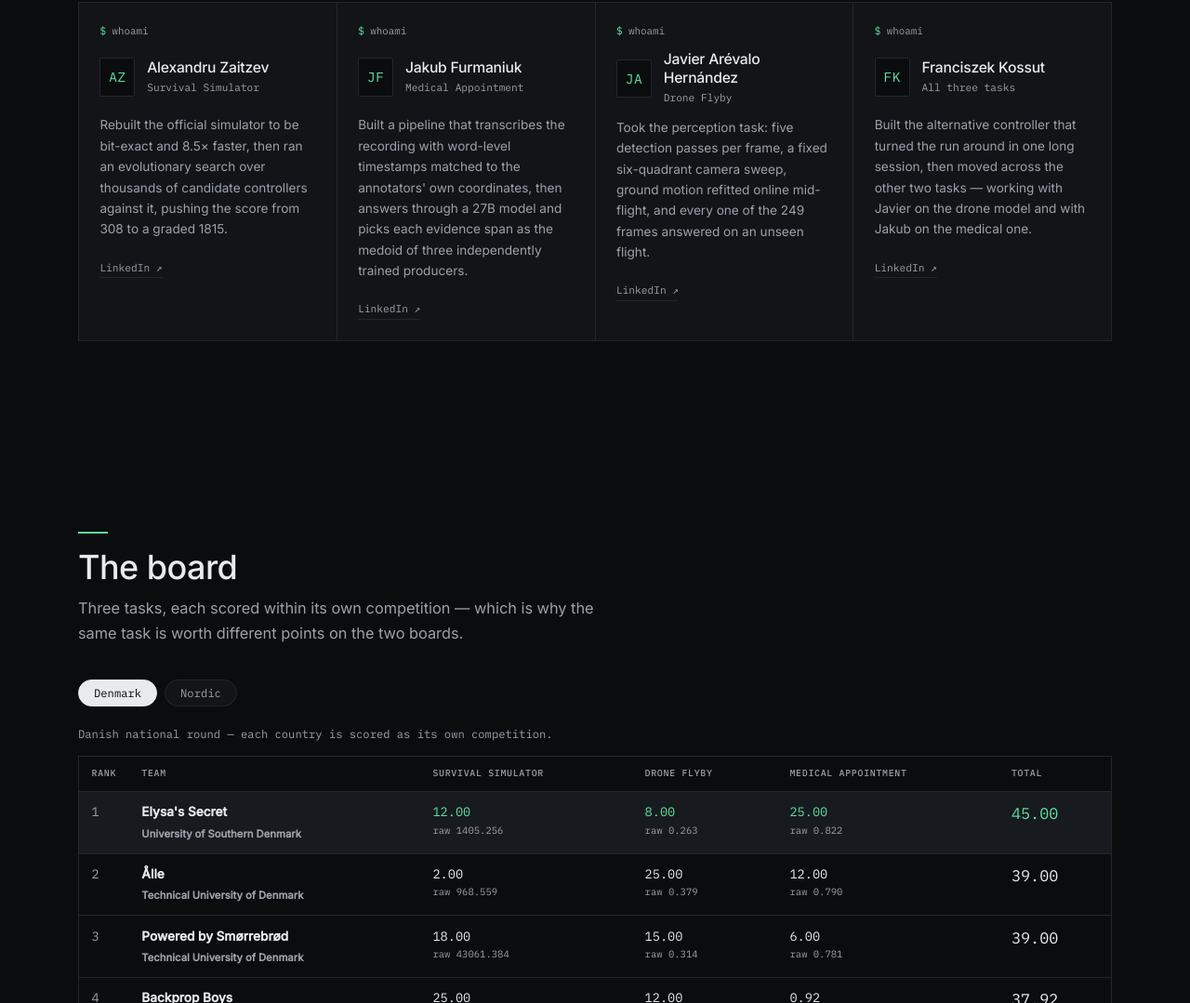
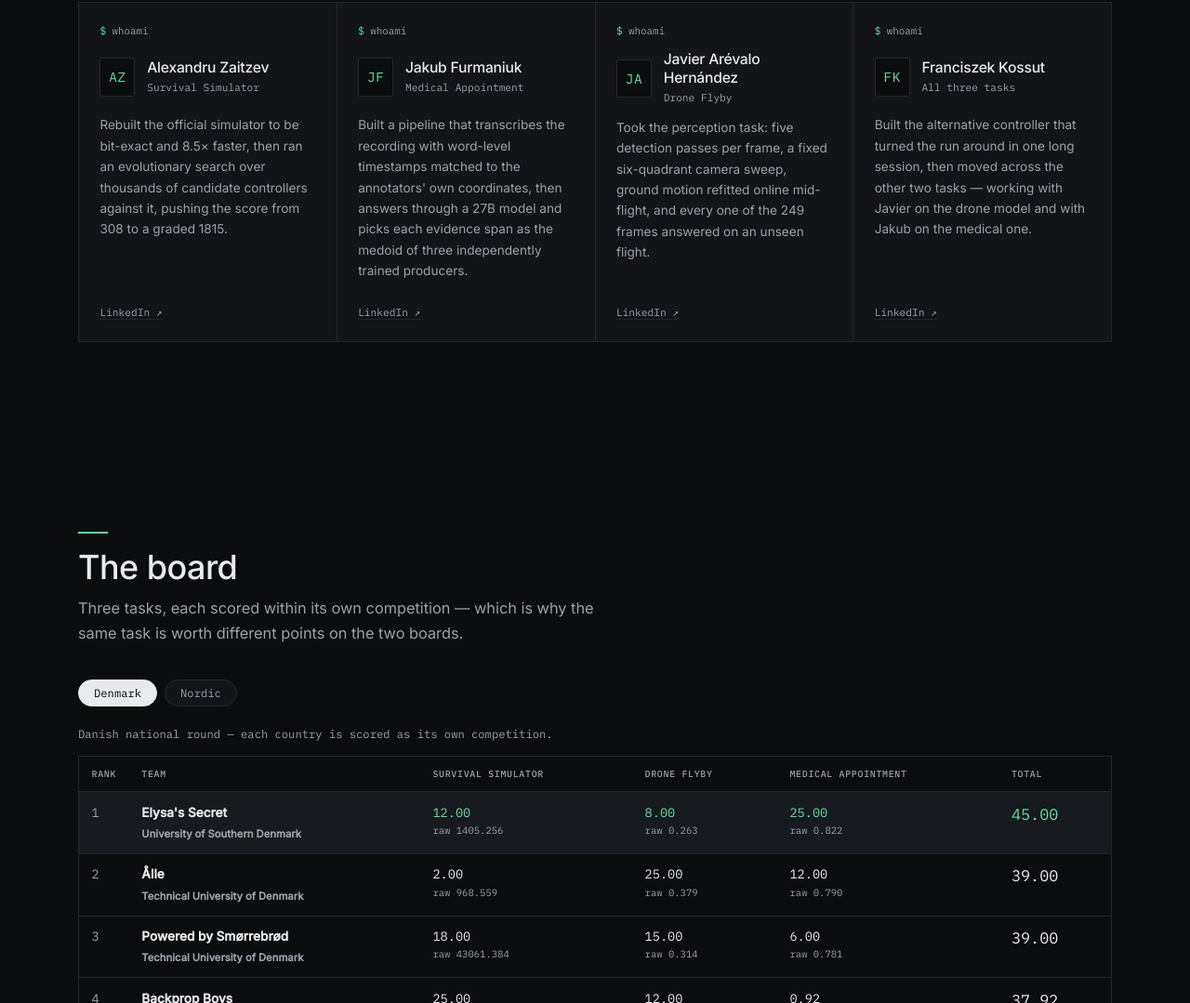
Before and after one commit to zytzev/Elysa-s_site, a website: page index.html in a window 1280 px wide. Shown: the part 969-2048 px from the top of the page at 93% size. Drawn offline with Linux system fonts and the light colour scheme.

Commit message:
fix: pin the per-member LinkedIn links to the bottom of their panes
Ragged link heights read as sloppy; they now form one row. Verified by
measurement: all four panes 364px tall, all four links at the same offset.

```diff
--- a/styles.css
+++ b/styles.css
@@ -384,14 +384,17 @@ a:hover { text-decoration: underline; }
    bottom-aligned: with four panes of different lengths, pushing each log to the
    bottom opened a void above the short ones and read as a broken row. */
 .member__log { font-size: 0.85rem; color: var(--ink-muted); }
+/* pinned to the bottom of the pane, so the four links form one row rather than
+   sitting wherever each person's description happens to end */
 .member__link {
   font-family: var(--font-mono);
   font-size: 0.7rem;
   color: var(--ink-muted);
   align-self: flex-start;
-  margin-top: 0.6rem;
+  margin-top: auto;
+  padding-top: 1rem;
   border-bottom: 1px solid var(--line);
-  padding-bottom: 1px;
+  line-height: 1.2;
 }
 .member__link:hover { color: var(--accent); border-bottom-color: var(--accent); text-decoration: none; }
 
```
